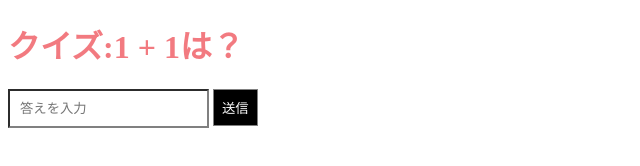
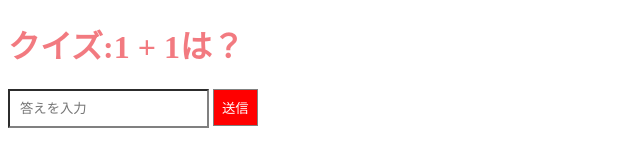
Before and after one commit to yuito-git/node, a plain HTML site: page public/index.html in a window 1280 px wide. Shown: the whole page, without its empty margins (0-640 px from the left). Drawn offline with Linux system fonts and the light colour scheme.

Commit message:
スタイル変更

```diff
--- a/public/css/style.css
+++ b/public/css/style.css
@@ -17,5 +17,5 @@ button {
   padding: 8px;
   border: 1px solid gray;
   color: white;
-  background-color: #000;
+  background-color: red;
 }
```
